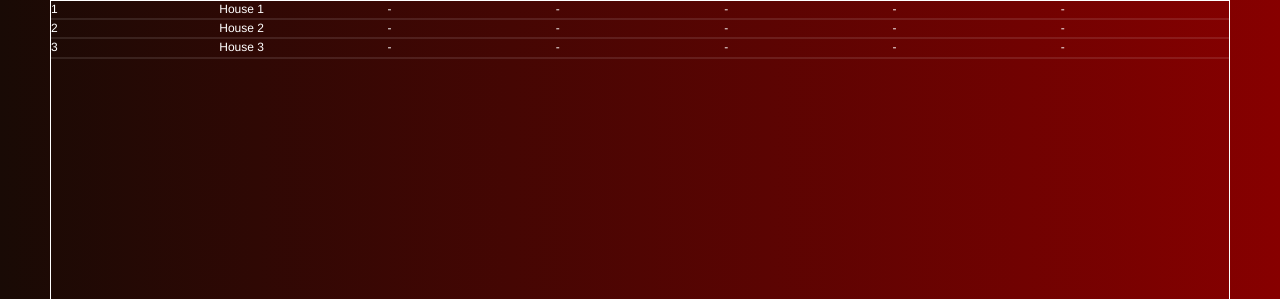
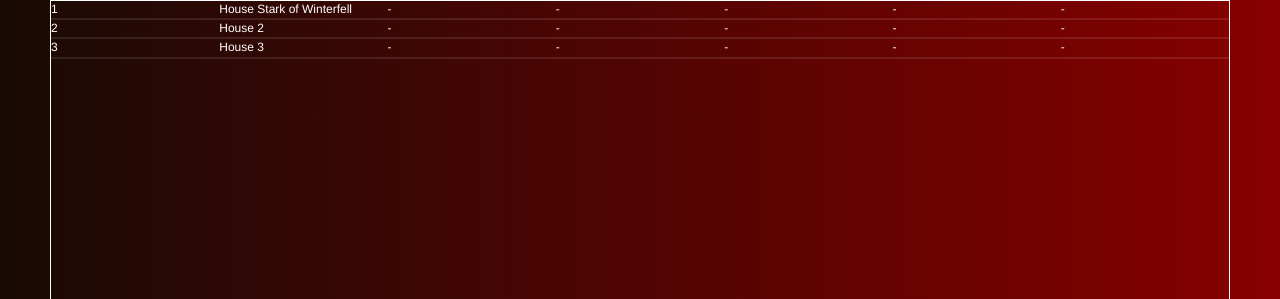
Before and after one commit to ayeryn/cs373-idb, a Flask app: page /houses in a window 1280 px wide. Shown: the part 136-435 px from the top of the page. Run offline with Flask 2, Linux system fonts and the light colour scheme; some libraries are stand-ins or nearby versions.

Commit message:
house stark

```diff
--- a/templates/houses.html
+++ b/templates/houses.html
@@ -42,7 +42,7 @@
                     <tbody>
                     <tr>
                         <td>1</td>
-                        <td>House 1</td>
+                        <td>House Stark of Winterfell</td>
                         <td>-</td>
                         <td>-</td>
                         <td>-</td>
```
